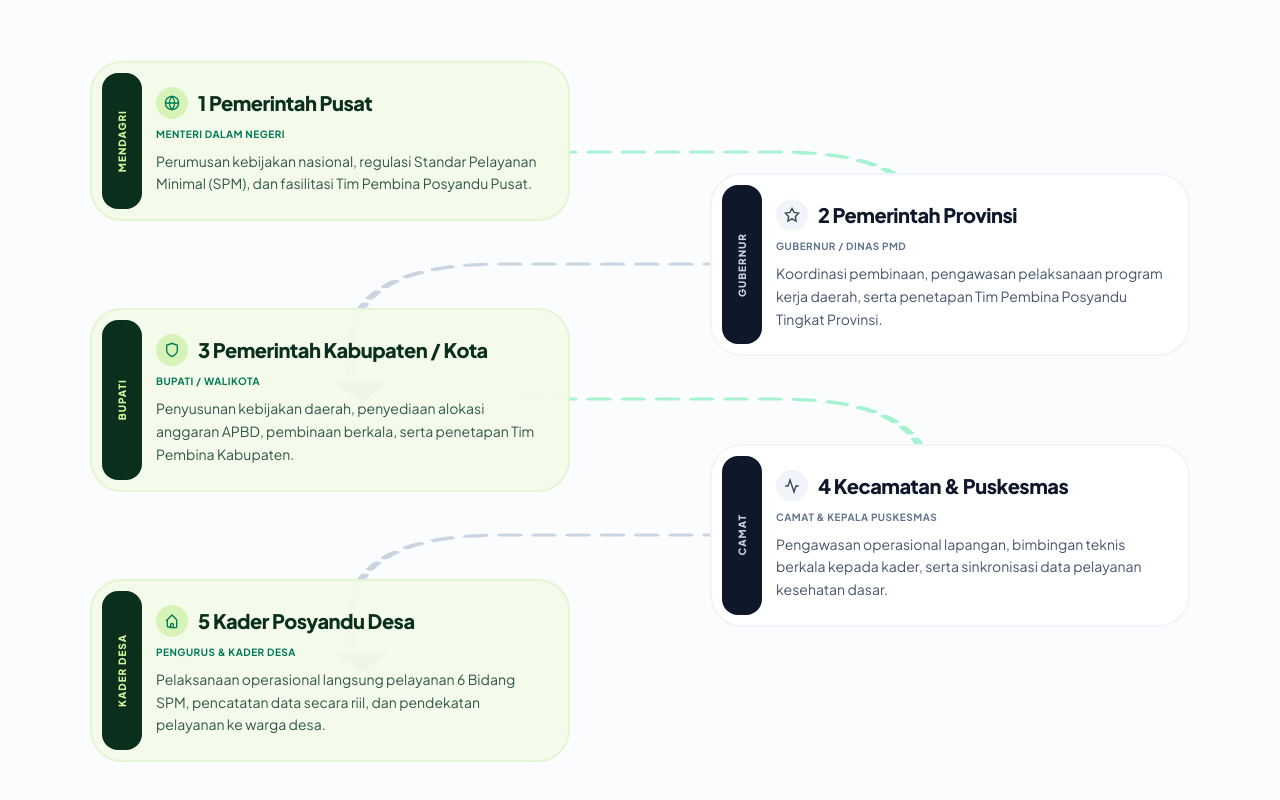
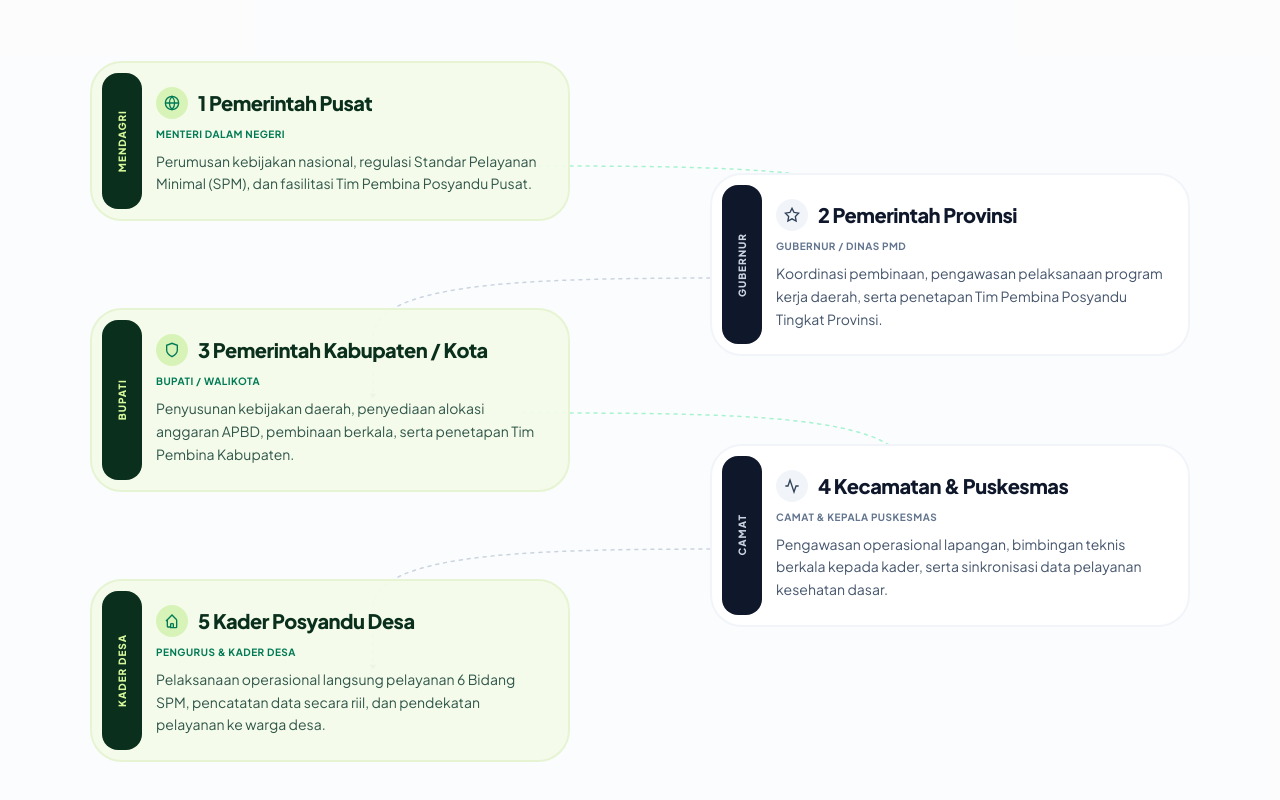
Before and after one commit to 960nata/sip-posyandu-ratujayatani, a Next.js app: page / in a window 1280 px wide. Shown: the part 4518-5318 px from the top of the page. Built offline with nearby package versions, Linux system fonts and the light colour scheme; no server answers.

Commit message:
Correct S-curve distortion by using pixel metric viewBox (0 0 428 160) and pixel path metrics with fine strokeWidth and strokeDasharray

```diff
--- a/src/app/page.tsx
+++ b/src/app/page.tsx
@@ -785,30 +785,30 @@ export default function Home() {
                     </div>
                   </div>
 
-                  {/* Connecting Line (Only on Desktop) - Responsive Cubic Bezier S-Curve with Arrowheads */}
+                  {/* Connecting Line (Only on Desktop) - Fixed Pixel Coordinates for Non-Distorted S-Curves with Fine Arrowheads */}
                   {idx < 4 && (
                     isEven ? (
                       /* Connects Even Card (Right Col, Governor) down to Odd Card (Left Col, Bupati) in the next row */
                       <div className="hidden lg:block absolute right-[90%] top-[75px] w-[428px] h-[160px] pointer-events-none z-0">
-                        <svg className="w-full h-full" fill="none" preserveAspectRatio="none" viewBox="0 0 100 100">
+                        <svg className="w-full h-full" fill="none" viewBox="0 0 428 160">
                           <defs>
-                            <marker id={`arrow-slate-${idx}`} viewBox="0 0 10 10" refX="5" refY="7" markerWidth="6" markerHeight="6" orient="auto-start-reverse">
-                              <path d="M 0 0 L 10 5 L 0 10 z" fill="#94a3b8" />
+                            <marker id={`arrow-slate-${idx}`} viewBox="0 0 10 10" refX="5" refY="5" markerWidth="5" markerHeight="5" orient="auto-start-reverse">
+                              <path d="M 2 1 L 8 5 L 2 9 z" fill="#64748b" />
                             </marker>
                           </defs>
-                          <path d="M100,10 L 40,10 C 15,10 5,30 5,60 L 5,90" stroke="#cbd5e1" strokeWidth="2" strokeDasharray="4 4" strokeLinecap="round" marker-end={`url(#arrow-slate-${idx})`} />
+                          <path d="M 428,30 C 220,30 43,30 43,90 L 43,148" stroke="#cbd5e1" strokeWidth="1.5" strokeDasharray="3 5" strokeLinecap="round" marker-end={`url(#arrow-slate-${idx})`} />
                         </svg>
                       </div>
                     ) : (
                       /* Connects Odd Card (Left Col, Mendagri) down to Even Card (Right Col, Governor) in the same row */
                       <div className="hidden lg:block absolute left-[90%] top-[75px] w-[428px] h-[160px] pointer-events-none z-0">
-                        <svg className="w-full h-full" fill="none" preserveAspectRatio="none" viewBox="0 0 100 100">
+                        <svg className="w-full h-full" fill="none" viewBox="0 0 428 160">
                           <defs>
-                            <marker id={`arrow-emerald-${idx}`} viewBox="0 0 10 10" refX="5" refY="7" markerWidth="6" markerHeight="6" orient="auto-start-reverse">
-                              <path d="M 0 0 L 10 5 L 0 10 z" fill="#10b981" />
+                            <marker id={`arrow-emerald-${idx}`} viewBox="0 0 10 10" refX="5" refY="5" markerWidth="5" markerHeight="5" orient="auto-start-reverse">
+                              <path d="M 2 1 L 8 5 L 2 9 z" fill="#059669" />
                             </marker>
                           </defs>
-                          <path d="M0,10 L 60,10 C 85,10 95,30 95,60 L 95,90" stroke="#a7f3d0" strokeWidth="2" strokeDasharray="4 4" strokeLinecap="round" marker-end={`url(#arrow-emerald-${idx})`} />
+                          <path d="M 0,30 C 208,30 385,30 385,90 L 385,148" stroke="#a7f3d0" strokeWidth="1.5" strokeDasharray="3 5" strokeLinecap="round" marker-end={`url(#arrow-emerald-${idx})`} />
                         </svg>
                       </div>
                     )
```
